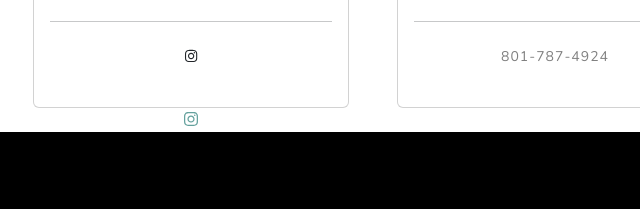
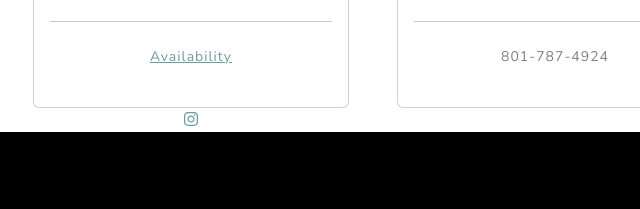
Before and after one commit to bear1210/Sunrise-Salon, a plain HTML site: page index.html in a window 1280 px wide. Shown: the part 2874-3083 px from the top of the page, 449-1089 px from the left. Drawn offline with nearby package versions, Linux system fonts and the light colour scheme.

Commit message:
index.html

```diff
--- a/index.html
+++ b/index.html
@@ -113,7 +113,9 @@
                                 <i class="fas fa-envelope text-primary mb-2"></i>
                                 <h4 class="text-uppercase m-0">Email to set an appointment</h4>
                                 <hr class="my-4 mx-auto" />
-                                <div class="small href="https://www.instagram.com/sunrisesalonn?igsh=MXY2dDh5bm9iNWlrcg%3D%3D&utm_source=qr" target="_blank"><i class="fab fa-instagram"></i></div>
+                                <div class="small text-black-50">
+                                    <a href="https://calendly.com/d/cn77-dqv-vdq/one-off-meeting" target="_blank">Availability</a>
+                                </div>
                             </div>
                         </div>
                     </div>
```
